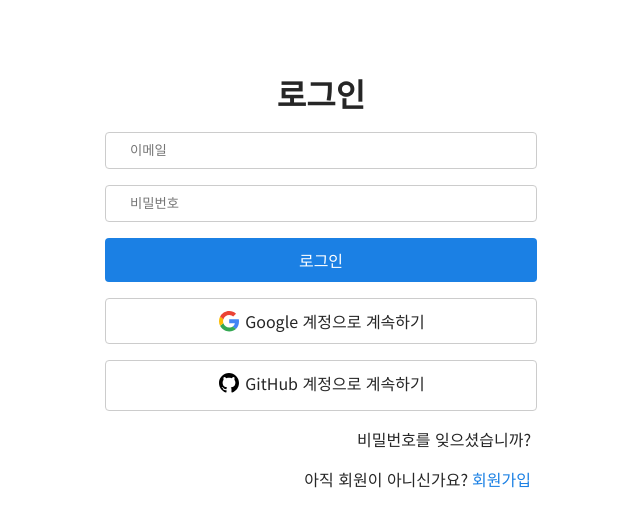
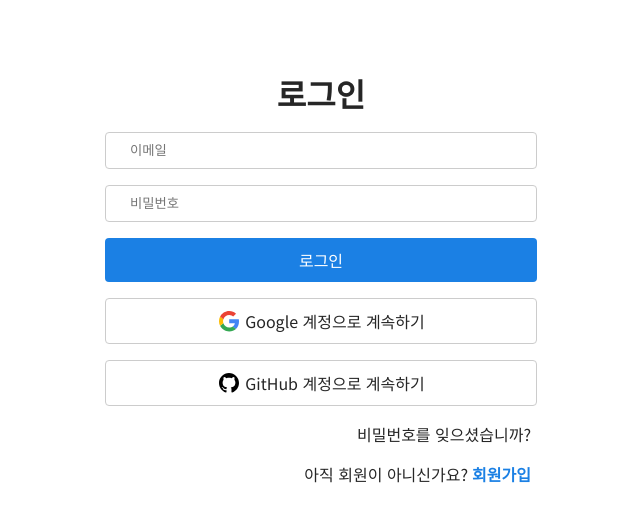
Before and after one commit to Kimkyungmin123/creddit-frontend, a Next.js app: page /login in a window 1280 px wide. Shown: the top 526 px of the page, without its empty margins (319-959 px from the left). Built offline with nearby package versions, Linux system fonts and the light colour scheme.

Commit message:
클레스네임 수정, css속성 추가

```diff
--- a/components/NonLogin/NonLogin.module.css
+++ b/components/NonLogin/NonLogin.module.css
@@ -23,6 +23,7 @@
 .nonAccount a {
   margin-left: 0.25rem;
   text-decoration: none;
+  font-weight: bold;
   color: var(--text3);
 }
 
--- a/components/SocialLoginButtons/SocialLoginButtons.tsx
+++ b/components/SocialLoginButtons/SocialLoginButtons.tsx
@@ -12,7 +12,7 @@ const SocialLoginButtons = () => {
       </button>
 
       <button className={styles.socialLoginBtn}>
-        <span className={styles.socialLogincon}>
+        <span className={styles.socialLoginIcon}>
           <Github />
         </span>
         <span className={styles.socialLoginText}>GitHub 계정으로 계속하기</span>
```
